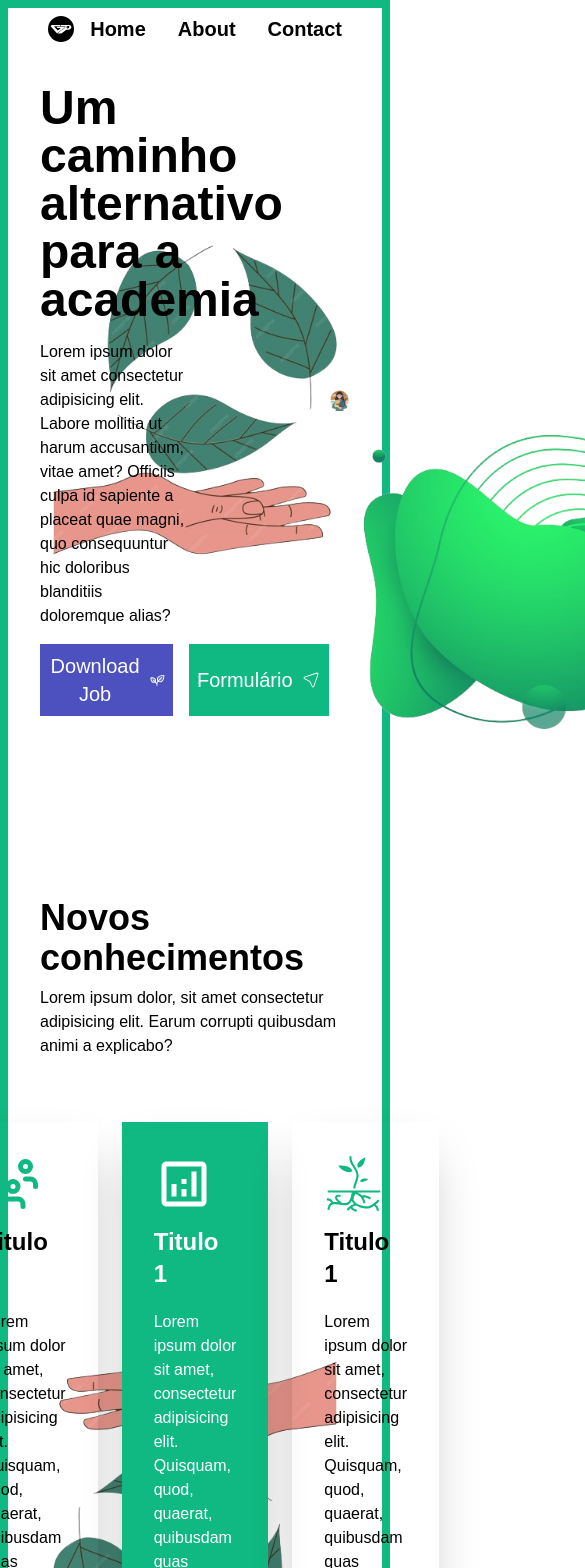
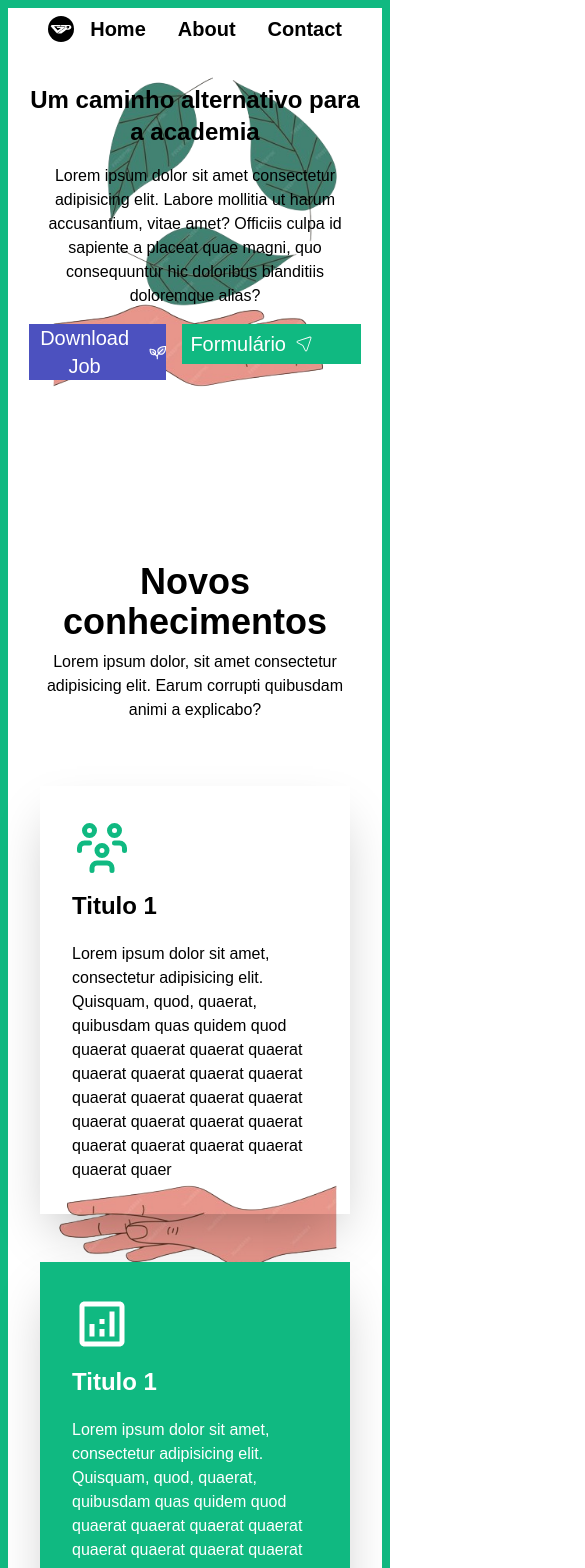
Before and after one commit to joseook/project-sustanaible, a React (Vite) app: page / in a window 390 px wide. Shown: the top 1568 px of the page, 585 px wide, since content can reach past the window. Built offline with nearby package versions, Linux system fonts and the light colour scheme.

Commit message:
Update responsives for file

```diff
--- a/src/components/About.jsx
+++ b/src/components/About.jsx
@@ -22,15 +22,15 @@ const About = () => {
       <section id="about ">
         <div className="container mx-auto mt-12">
           <div className="flex flex-col gap-2 mb-4 justify-center items-center">
-            <h1 className="text-4xl font-bold">Novos conhecimentos</h1>
-            <p className="font-light ">
+            <h1 className="text-4xl font-bold xl:text-left lg:text-left text-center">Novos conhecimentos</h1>
+            <p className="font-light xl:text-left lg:text-left text-center">
               Lorem ipsum dolor, sit amet consectetur adipisicing elit. Earum
               corrupti quibusdam animi a explicabo?
             </p>
           </div>
-          <div className="flex gap-6 justify-center item-center">
-            <div className="card-box flex justify-start gap-4 flex-row flex-1  max-w-sm">
-              <div className="card-field flex flex-col gap-3 shadow-2xl transform hover:scale-110 transition-transform delay-100 ease-out p-8 mt-12">
+          <div className="xl:flex lg:flex gap-6 justify-center item-center">
+            <div className="card-box flex justify-start gap-4 flex-row flex-1  w-full ">
+              <div className="card-field flex flex-col gap-3 shadow-2xl max-w-sm transform hover:scale-110 transition-transform delay-100 ease-out p-8 mt-12">
                 <span className="icon-card text-6xl text-secondary">
                   <TbUsersGroup />
                 </span>
--- a/src/components/Footer.jsx
+++ b/src/components/Footer.jsx
@@ -1,6 +1,8 @@
 import { FaInstagram, FaFacebook, FaTwitter, FaYoutube } from "react-icons/fa";
 
 const Footer = () => {
+    const currentDate = new Date();
+
     return (
         <footer className="bg-gray-800">
             <div className="container mx-auto py-8">
@@ -9,13 +11,13 @@ const Footer = () => {
                         <h1 className="font-bold text-yellow-400 text-xl">Caminhos</h1>
                         <span><a href="#hero" className="cursor-pointer">Home</a></span>
                         <span><a href="#about" className="cursor-pointer">Sobre</a></span>
-                        {/* Adicione outros links conforme necessário */}
+
                     </div>
                     <div className="flex flex-col gap-4">
                         <h1 className="font-bold text-yellow-400 text-xl">Cinemas</h1>
                         <span><a href="#">Shopping</a></span>
                         <span><a href="#">Teatro</a></span>
-                        {/* Adicione outros links conforme necessário */}
+
                     </div>
                     <div className="flex flex-col gap-4">
                         <h1 className="font-bold text-yellow-400 text-xl">Redes Sociais</h1>
@@ -28,18 +30,18 @@ const Footer = () => {
                         <h1 className="font-bold text-yellow-400 text-xl">Contato</h1>
                         <span><a href="#">Fale conosco</a></span>
                         <span><a href="#">Contato</a></span>
-                        {/* Adicione outros links conforme necessário */}
+
                     </div>
                 </div>
                 <div className="flex justify-center gap-4 mt-8">
-                    {/* Adicione ícones de redes sociais conforme necessário */}
+
                     <a href="#"><FaInstagram className="text-2xl hover:text-purple-400 transition-all delay-100 transform hover:scale-110" /></a>
                     <a href="#"><FaFacebook className="text-2xl hover:text-blue-300 transition-all delay-100 transform hover:scale-110" /></a>
                     <a href="#"><FaTwitter className="text-2xl hover:text-black transition-all delay-100 transform hover:scale-110" /></a>
                     <a href="#"><FaYoutube className="text-2xl hover:text-red-500 transition-all delay-100 transform hover:scale-110" /></a>
                 </div>
             </div>
-            <p className="text-center py-2">@ Todos os direitos reservados - Sua Academia Sustentável</p>
+            <p className="text-center py-2">@ Todos os direitos reservados - Academia Sustentável {currentDate.getFullYear()}</p>
         </footer>
     );
 };
--- a/src/components/Hero.jsx
+++ b/src/components/Hero.jsx
@@ -8,8 +8,8 @@ const Hero = () => {
         <div className="container mx-auto">
           <div className="flex justify-center items-center">
             <div className="flex flex-col gap-4">
-                <h1 className="font-bold text-5xl w-1/2">Um caminho alternativo para a academia</h1>
-                <p className="w-1/2 font-ligh">
+                <h1 className="font-bold xl:text-5xl text-2xl  xl:w-1/2 lg:w-1/2 xl:text-left lg:text-left text-center">Um caminho alternativo para a academia</h1>
+                <p className="xl:w-1/2 lg:w-1/2 font-light xl:text-left lg:text-left text-center">
                 Lorem ipsum dolor sit amet consectetur adipisicing elit. Labore
                 mollitia ut harum accusantium, vitae amet? Officiis culpa id
                 sapiente a placeat quae magni, quo consequuntur hic doloribus
@@ -17,16 +17,16 @@ const Hero = () => {
                 </p>
 
                 <div className="flex flex-1 mx-0 gap-4">
-                <button className="flex p-2 items-center gap-2 bg-primary text-[#ffff] text-xl hover:bg-[#fff] hover:text-[#000] tranform transition-transform ease-in-out delay-150 hover:scale-110">
+                <button className="flex xl:p-2 md:h-[40px] md:w-[200px] md:pl-2 sm:pl-2 sm:w-[200px] sm:h-[40px] xs:h-[40px] xs:w-[200px] xs:pl-2 items-center gap-2 bg-primary text-[#ffff] text-xl hover:bg-[#fff] hover:text-[#000] tranform transition-transform ease-in-out delay-150 hover:scale-110">
                     Download Job <PiPlantDuotone />
                 </button>
-                <button className="flex p-2 items-center gap-2 bg-secondary text-[#ffff] text-xl hover:bg-[#000] hover:text-[#fff] tranform transition-transform ease-in-out delay-150 hover:scale-110">
+                <button className="flex xl:p-2 items-center h-[40px] w-[200px] pl-2 gap-2 bg-secondary text-[#ffff] text-xl hover:bg-[#000] hover:text-[#fff] tranform transition-transform ease-in-out delay-150 hover:scale-110">
                     Formulário <CiLocationArrow1  />
                 </button>
                 </div>
 
             </div>
-            <div className="flex items-center justify-center">
+            <div className="hidden xl:flex lg:flex items-center justify-center">
                 <div className="flex ">
                   <img src="./hero/hero-img-removebg-preview.png" className="z-10 " alt="Imagem Home Sustentavel" />
                   <img className="absolute " src="./hero/shape-liquidation02-removebg-preview.png" alt="shapeLiquid" />
--- a/src/components/vANDd.jsx
+++ b/src/components/vANDd.jsx
@@ -27,7 +27,7 @@ const vANDd = () => {
             <div className="flex flex-col gap-4">
               <h1 className="text-3xl mt-4 text-center underline">Vantagens</h1>
 
-              <div className="flex gap-5 w-full">
+              <div className="flex xl:flex-row flex-col gap-5 w-full">
                 <div className="card-field flex flex-col gap-4 max-w-md shadow-2xl p-6 bg-secondary text-white transform hover:scale-110 transition-transform ease-in-out delay-100">
                   <div>
                     <div className="p-3 max-w-max rounded-full bg-[#000] text-3xl mb-3 text-white">
@@ -105,7 +105,7 @@ const vANDd = () => {
             <div className="flex flex-col gap-4">
               <h1 className="text-3xl mt-4 text-[#7f1d1d] text-center underline">Desvantagens</h1>
 
-              <div className="flex gap-5 w-full">
+              <div className="flex xl:flex-row flex-col gap-5 w-full">
                 <div className="card-field flex flex-col gap-4 max-w-md shadow-2xl p-6 bg-[#7f1d1d] text-white transform hover:scale-110 transition-transform ease-in-out delay-100">
                   <div>
                     <div className="p-3 max-w-max rounded-full bg-[#000] text-3xl mb-3 text-white ">
```
Also changed, not shown: src/components/Invest.jsx (+8 -8 lines).
